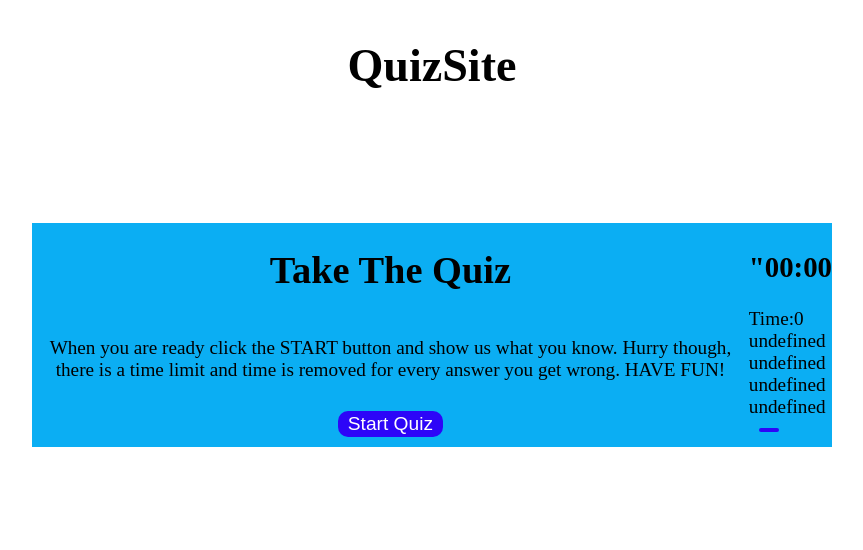
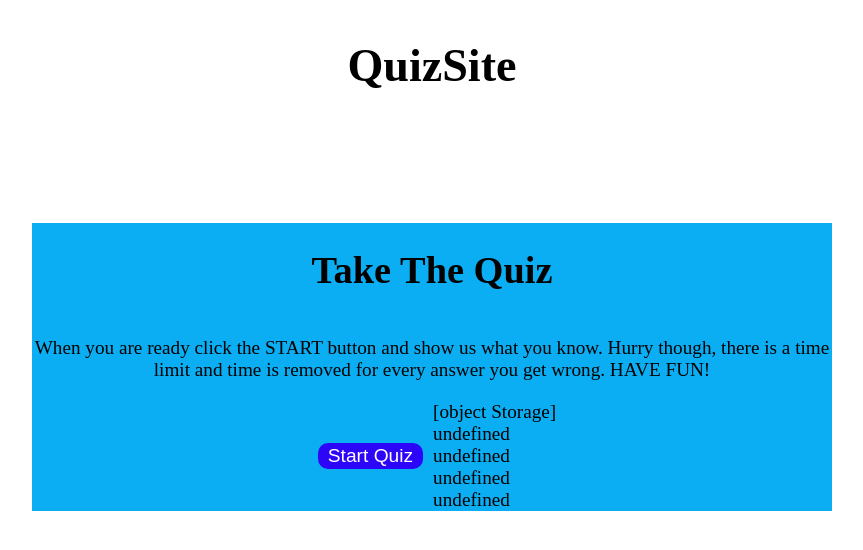
Before and after one commit to Ekim1473/QuizSite, a plain HTML site: page index.html in a window 1280 px wide. Shown: the whole page, without its empty margins (208-1071 px from the left). Drawn offline with Linux system fonts and the light colour scheme.

Commit message:
updating JS

```diff
--- a/assets/script.js
+++ b/assets/script.js
@@ -3,7 +3,7 @@
 // add logic
 var quizContainer = document.getElementById('quiz');
 var resultsContainer = document.getElementById('results');
-var submitButton = document.getElementById('submit');
+var submitButton = document.getElementById('Start');
 
 
 var questions = [
@@ -35,7 +35,7 @@ var questions = [
 function generateQuiz(questions, quizContainer, resultsContainer, submitButton){
 
 	function showQuestions(questions, quizContainer){
-		// code will go here
+
 	}
 
 	function showResults(questions, quizContainer, resultsContainer){
@@ -53,7 +53,7 @@ function generateQuiz(questions, quizContainer, resultsContainer, submitButton){
 
 function showQuestions(questions, quizContainer){
 	// we'll need a place to store the output and the answer choices
-	var output = [];
+	var output = [localStorage];
 	var answers;
 
 	// for each question...
--- a/index.html
+++ b/index.html
@@ -10,20 +10,15 @@
 <body>
 <div class="title"><h1>QuizSite</h1></div>
 
-<div class= "main">
-    <div class="start">
+<div class="quizContainer">
+
+    <div class= "main">
+        <div class="start">
         <h1>Take The Quiz</h1>
         <p class="p">When you are ready click the START button and show us what you know. Hurry though, there is a time limit and time is removed for every answer you get wrong. HAVE FUN!</p>
-        <button id="Start">Start Quiz</button>
-</div>
-<div>
-<div class="quizContainer">
-    <h2>"00:00</h2>
-</div>
-    <div class="timer">Time: <span id="time">0</span></div>
-    <div id="quiz"></div>
-    <button id="Start"></button>
-    <div id="results"></div>
+        <button id='Start'>Start Quiz</button>
+        <div id='quiz'></div>
+        <div id='results'></div>
 
 </div>
 
```
